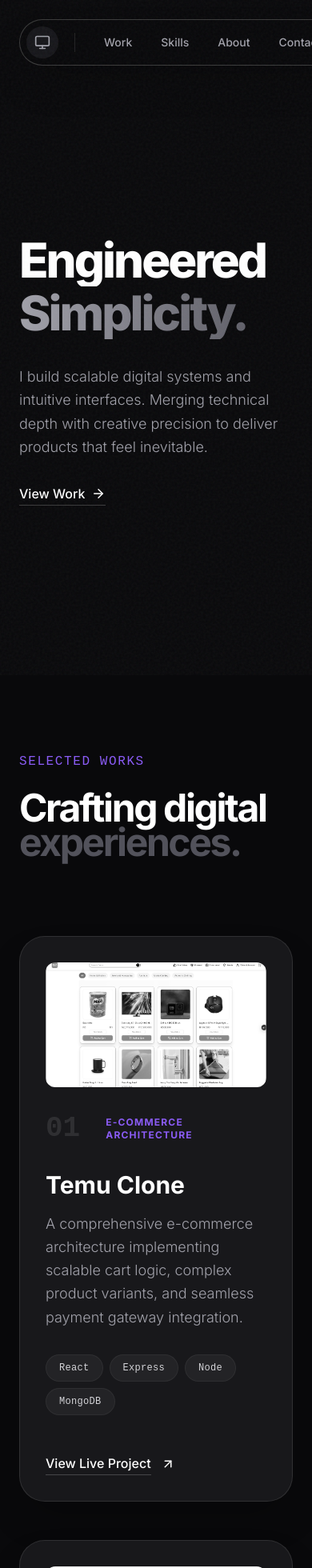
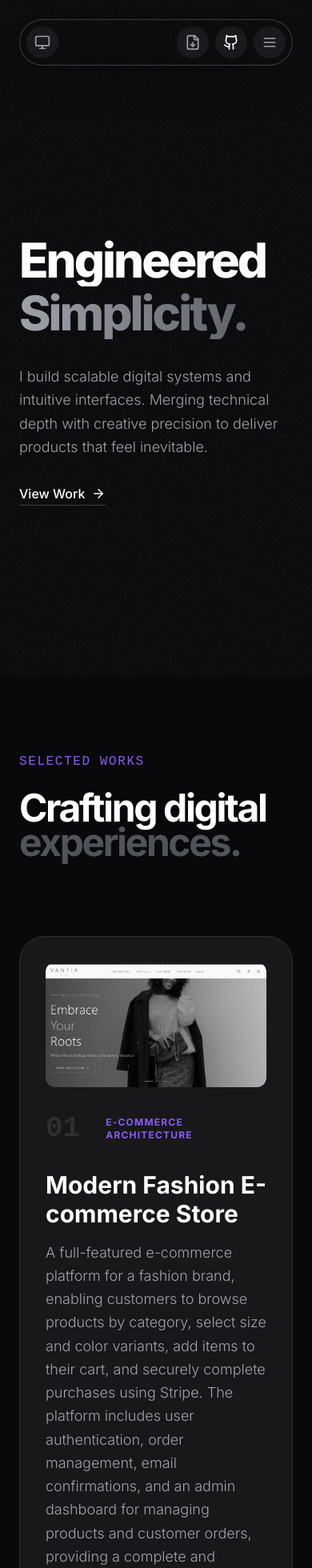
Before and after one commit to zayn-tech-info/me, a React (Vite) app: page / in a window 390 px wide. Shown: the top 1960 px of the page at 80% size. Built offline with nearby package versions, Linux system fonts and the light colour scheme.

Commit message:
Update Navbar and Projects components with mobile menu functionality and new project details

```diff
--- a/src/components/Navbar.jsx
+++ b/src/components/Navbar.jsx
@@ -1,5 +1,5 @@
-import React from "react";
-import { User, Briefcase, Code, Mail, Github, Monitor } from "lucide-react";
+import React, { useState, useEffect } from "react";
+import { User, Briefcase, Code, Mail, Github, Monitor, Menu, X, FileDown } from "lucide-react";
 
 const navItems = [
   { href: "#projects", icon: <Briefcase size={18} />, label: "Work" },
@@ -8,27 +8,47 @@ const navItems = [
   { href: "#contact", icon: <Mail size={18} />, label: "Contact" },
 ];
 
-const handleNavClick = (e, href) => {
+const handleNavClick = (e, href, closeMenu) => {
   e.preventDefault();
   const id = href.replace("#", "");
   const el = document.getElementById(id);
   if (el) el.scrollIntoView({ behavior: "smooth" });
+  if (typeof closeMenu === "function") closeMenu();
 };
 
 const Navbar = () => {
+  const [mobileMenuOpen, setMobileMenuOpen] = useState(false);
+
+  // Close mobile menu on resize to desktop
+  useEffect(() => {
+    const mq = window.matchMedia("(min-width: 768px)");
+    const handler = () => setMobileMenuOpen(false);
+    mq.addEventListener("change", handler);
+    return () => mq.removeEventListener("change", handler);
+  }, []);
+
+  // Prevent body scroll when mobile menu is open
+  useEffect(() => {
+    if (mobileMenuOpen) document.body.style.overflow = "hidden";
+    else document.body.style.overflow = "";
+    return () => { document.body.style.overflow = ""; };
+  }, [mobileMenuOpen]);
+
   return (
-    <nav className="w-fit mx-auto flex items-center gap-4 p-2 rounded-full border border-white/20 bg-charcoal/80 backdrop-blur-xl shadow-2xl animate-fade-in">
+    <>
+      <nav className={`w-full md:w-fit mx-auto flex items-center justify-between md:justify-center gap-4 p-2 rounded-full border border-white/20 bg-charcoal/80 backdrop-blur-xl shadow-2xl animate-fade-in ${mobileMenuOpen ? "relative z-[60]" : ""}`}>
         {/* Icon / Logo */}
         <a
           href="#home"
           onClick={(e) => handleNavClick(e, "#home")}
-        className="w-10 h-10 flex items-center justify-center rounded-full bg-zinc-800/50 hover:bg-accent hover:text-white text-zinc-400 transition-all duration-300"
+          className="w-10 h-10 flex items-center justify-center rounded-full bg-zinc-800/50 hover:bg-accent hover:text-white text-zinc-400 transition-all duration-300 shrink-0"
         >
           <Monitor size={20} />
         </a>
 
-      <div className="h-6 w-px bg-white/10 mx-1"></div>
-
+        {/* Desktop: center links + GitHub */}
+        <div className="hidden md:flex items-center gap-4">
+          <div className="h-6 w-px bg-white/10"></div>
           <div className="flex items-center gap-1">
             {navItems.map(({ href, icon, label }) => (
               <a
@@ -42,9 +62,16 @@ const Navbar = () => {
               </a>
             ))}
           </div>
-
-      <div className="h-6 w-px bg-white/10 mx-1"></div>
-
+          <div className="h-6 w-px bg-white/10"></div>
+          <a
+            href="/resume.pdf"
+            download
+            className="w-10 h-10 flex items-center justify-center rounded-full bg-zinc-800/50 hover:bg-accent hover:text-white text-zinc-400 transition-all duration-300"
+            aria-label="Download CV"
+          >
+            <FileDown size={20} />
+          </a>
+          <div className="h-6 w-px bg-white/10"></div>
           <a
             href="https://github.com/zayn-tech-info"
             target="_blank"
@@ -54,7 +81,79 @@ const Navbar = () => {
           >
             <Github size={20} />
           </a>
+        </div>
+
+        {/* Mobile: CV + GitHub + hamburger */}
+        <div className="flex md:hidden items-center gap-2">
+          <a
+            href="/resume.pdf"
+            download
+            className="w-10 h-10 flex items-center justify-center rounded-full bg-zinc-800/50 hover:bg-accent hover:text-white text-zinc-400 transition-all duration-300"
+            aria-label="Download CV"
+          >
+            <FileDown size={20} />
+          </a>
+          <a
+            href="https://github.com/zayn-tech-info"
+            target="_blank"
+            rel="noopener noreferrer"
+            className="w-10 h-10 flex items-center justify-center rounded-full bg-zinc-800/50 hover:bg-white hover:text-black text-white transition-all duration-300"
+            aria-label="GitHub"
+          >
+            <Github size={20} />
+          </a>
+          <button
+            type="button"
+            onClick={() => setMobileMenuOpen((o) => !o)}
+            className="w-10 h-10 flex items-center justify-center rounded-full bg-zinc-800/50 hover:bg-white/10 text-zinc-400 hover:text-white transition-all duration-300"
+            aria-label={mobileMenuOpen ? "Close menu" : "Open menu"}
+            aria-expanded={mobileMenuOpen}
+          >
+            {mobileMenuOpen ? <X size={20} /> : <Menu size={20} />}
+          </button>
+        </div>
       </nav>
+
+      {/* Mobile menu overlay */}
+      <div
+        className={`fixed inset-0 z-40 md:hidden transition-opacity duration-300 ${
+          mobileMenuOpen ? "opacity-100 pointer-events-auto" : "opacity-0 pointer-events-none"
+        }`}
+        aria-hidden={!mobileMenuOpen}
+      >
+        <div
+          className="absolute inset-0 bg-charcoal/95 backdrop-blur-sm"
+          onClick={() => setMobileMenuOpen(false)}
+        />
+        <div
+          className={`absolute top-24 left-4 right-4 rounded-2xl border border-white/20 bg-charcoal/90 backdrop-blur-xl shadow-2xl py-4 transition-all duration-300 ${
+            mobileMenuOpen ? "opacity-100 translate-y-0" : "opacity-0 -translate-y-4"
+          }`}
+        >
+          {navItems.map(({ href, icon, label }) => (
+            <a
+              key={label}
+              href={href}
+              onClick={(e) => handleNavClick(e, href, () => setMobileMenuOpen(false))}
+              className="flex items-center gap-3 px-5 py-3 text-zinc-400 hover:text-white hover:bg-white/5 transition-colors"
+            >
+              {icon}
+              <span className="font-medium">{label}</span>
+            </a>
+          ))}
+          <div className="my-2 border-t border-white/10" />
+          <a
+            href="/resume.pdf"
+            download
+            onClick={() => setMobileMenuOpen(false)}
+            className="flex items-center gap-3 px-5 py-3 text-zinc-400 hover:text-white hover:bg-white/5 transition-colors"
+          >
+            <FileDown size={20} />
+            <span className="font-medium">Download CV</span>
+          </a>
+        </div>
+      </div>
+    </>
   );
 };
 
--- a/src/components/Projects.jsx
+++ b/src/components/Projects.jsx
@@ -4,23 +4,26 @@ import Recipeapp from "../images/recipeida.png";
 import Ecommerceapp from "../images/ecommerce.png";
 import TemuCloneImg from "../images/temu_clone.png";
 import Shopydash from "../images/shopydash.png";
+import Vanita from "../images/vanita.png";
 
 const projects = [
     {
         id: 1,
-    title: "Temu Clone",
+        title: "Modern Fashion E-commerce Store",
         category: "E-Commerce Architecture",
-    image: TemuCloneImg,
-    description: "A comprehensive e-commerce architecture implementing scalable cart logic, complex product variants, and seamless payment gateway integration.",
-    link: "https://temu-clone-zayn.vercel.app/",
-    tags: ["React", "Express", "Node", "MongoDB"],
+        image: Vanita,
+        description:
+          "A full-featured e-commerce platform for a fashion brand, enabling customers to browse products by category, select size and color variants, add items to their cart, and securely complete purchases using Stripe. The platform includes user authentication, order management, email confirmations, and an admin dashboard for managing products and customer orders, providing a complete and scalable online store experience.",
+        link: "https://vanita-by-mo.vercel.app/",
+        tags: ["React", "Convex", "Stripe", "Tailwind", "Zustand"],
       },
   {
     id: 2,
     title: "Recipeida",
     category: "Recipe app",
     image: Recipeapp,
-    description: "An intelligent recipe application utilizing the Spoonacular API. Features real-time data fetching, advanced search optimization, and responsive dietary filtering.",
+    description:
+      "An intelligent recipe application utilizing the Spoonacular API. Features real-time data fetching, advanced search optimization, and responsive dietary filtering.",
     link: "https://recipeapp-hz7o.vercel.app/",
     tags: ["React", "Vite", "REST API"],
   },
@@ -29,10 +32,21 @@ const projects = [
     title: "Shopydash",
     category: "Multi-vendor Platform",
     image: Shopydash,
-      description: "A hyper-local multi-vendor marketplace tailored for university environments. Connects students with campus sellers, facilitating secure trade of essentials with location-based filtering.",
+    description:
+      "A hyper-local multi-vendor marketplace tailored for university environments. Connects students with campus sellers, facilitating secure trade of essentials with location-based filtering.",
     link: "https://app.shopydash.com/",
     tags: ["React", "Vite", "REST API", "Tailwind"],
-  }
+  },
+  {
+    id: 4,
+    title: "Temu Clone",
+    category: "E-Commerce Architecture",
+    image: TemuCloneImg,
+    description:
+      "A comprehensive e-commerce architecture implementing scalable cart logic, complex product variants, and seamless payment gateway integration.",
+    link: "https://temu-clone-zayn.vercel.app/",
+    tags: ["React", "Express", "Node", "MongoDB"],
+  },
 ];
 
 const Projects = () => {
@@ -41,9 +55,11 @@ const Projects = () => {
       <div className="px-6 md:px-12 max-w-[1200px] mx-auto">
         {/* Header */}
         <div className="mb-24 md:mb-32">
-                     <h2 className="text-base text-accent tracking-widest uppercase font-mono mb-6">Selected Works</h2>
+          <h2 className="text-base text-accent tracking-widest uppercase font-mono mb-6">
+            Selected Works
+          </h2>
           <h3 className="text-5xl md:text-7xl font-bold text-white leading-[0.9] tracking-tighter">
-                        Crafting digital <br/>
+            Crafting digital <br />
             <span className="text-zinc-600">experiences.</span>
           </h3>
         </div>
@@ -60,37 +76,57 @@ const Projects = () => {
                   // Stacking effect calculation
                   top: `calc(100px + ${index * 40}px)`,
                   // Ensure proper layering
-                                    zIndex: index + 1
+                  zIndex: index + 1,
                 }}
               >
                 <div className="bg-zinc-900 border border-white/10 rounded-[2rem] overflow-hidden shadow-2xl transition-all duration-500 hover:border-white/20 hover:shadow-accent/5">
                   <div className="grid lg:grid-cols-2 gap-8 md:gap-12 p-8 md:p-12 items-center">
-
                     {/* Text Content */}
                     <div className="order-2 lg:order-1 space-y-8">
                       <div className="flex items-center gap-4">
-                                                <span className="text-4xl font-bold text-white/10 font-mono">0{index + 1}</span>
+                        <span className="text-4xl font-bold text-white/10 font-mono">
+                          0{index + 1}
+                        </span>
                         <div className="h-px flex-grow bg-white/10"></div>
-                                                <span className="text-accent text-xs font-bold tracking-widest uppercase">{project.category}</span>
+                        <span className="text-accent text-xs font-bold tracking-widest uppercase">
+                          {project.category}
+                        </span>
                       </div>
 
                       <div>
-                                                <h4 className="text-3xl md:text-5xl font-bold text-white mb-4">{project.title}</h4>
+                        <h4 className="text-3xl md:text-5xl font-bold text-white mb-4">
+                          {project.title}
+                        </h4>
                         <p className="text-zinc-400 text-lg leading-relaxed font-light">
                           {project.description}
                         </p>
                       </div>
 
                       <div className="flex flex-wrap gap-2">
-                                                {project.tags.map(tag => (
-                                                    <span key={tag} className="px-4 py-2 rounded-full bg-white/5 border border-white/5 text-zinc-300 text-xs font-mono tracking-wide">{tag}</span>
+                        {project.tags.map((tag) => (
+                          <span
+                            key={tag}
+                            className="px-4 py-2 rounded-full bg-white/5 border border-white/5 text-zinc-300 text-xs font-mono tracking-wide"
+                          >
+                            {tag}
+                          </span>
                         ))}
                       </div>
 
                       <div className="pt-4">
-                                                <a href={project.link} target="_blank" rel="noopener noreferrer" className="group inline-flex items-center gap-3 text-white font-medium hover:text-accent transition-colors">
-                                                    <span className="border-b border-white/20 group-hover:border-accent pb-0.5 transition-colors">View Live Project</span>
-                                                    <ArrowUpRight size={18} className="group-hover:-translate-y-0.5 group-hover:translate-x-0.5 transition-transform" />
+                        <a
+                          href={project.link}
+                          target="_blank"
+                          rel="noopener noreferrer"
+                          className="group inline-flex items-center gap-3 text-white font-medium hover:text-accent transition-colors"
+                        >
+                          <span className="border-b border-white/20 group-hover:border-accent pb-0.5 transition-colors">
+                            View Live Project
+                          </span>
+                          <ArrowUpRight
+                            size={18}
+                            className="group-hover:-translate-y-0.5 group-hover:translate-x-0.5 transition-transform"
+                          />
                         </a>
                       </div>
                     </div>
@@ -104,16 +140,15 @@ const Projects = () => {
                         className="w-full h-full object-cover grayscale group-hover:grayscale-0 transition-transform duration-700 group-hover:scale-105"
                       />
                     </div>
-
                   </div>
                 </div>
               </div>
-                         )
+            );
           })}
         </div>
       </div>
     </section>
-    )
+  );
 };
 
 export default Projects;
```
Also changed, not shown: src/images/vanita.png (added), 1 other file (tests, documents, lock files or other folders). Lines whose indentation alone changed are shown as unchanged.
